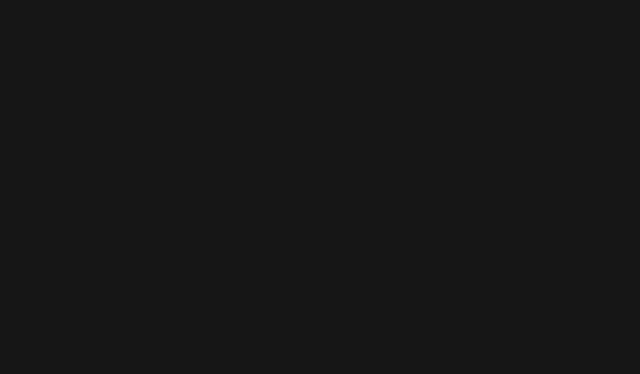
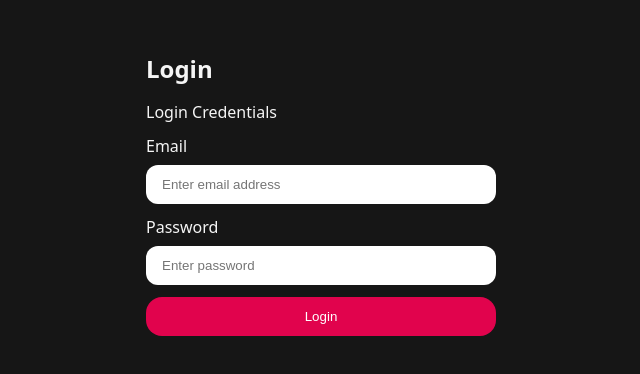
Before and after one commit to abhas-paul/hireon, a React app in the folder frontend/: page /login in a window 1280 px wide. Shown: the part 206-580 px from the top of the page, without its empty margins (319-959 px from the left). Built offline with nearby package versions, Linux system fonts and the light colour scheme; the HTML template or start-up script is replaced by a standard one.

Commit message:
feat: implement login and registration pages with routing and styles

```diff
--- a/frontend/src/App.jsx
+++ b/frontend/src/App.jsx
@@ -1,9 +1,9 @@
-
+import { RouterProvider } from "react-router";
+import { router } from "./app.routes.jsx";
 
 function App() {
   return (
-    <>
-    </>
+    <RouterProvider router={router} />
   )
 }
 
--- a/frontend/src/app.routes.jsx
+++ b/frontend/src/app.routes.jsx
@@ -1,5 +1,26 @@
-import { createBrowserRouter } from "react-router";
+import { createBrowserRouter, Navigate } from "react-router";
+import { Login, Register } from "./features/auth/pages/index.js";
 
-
-
-export const router = createBrowserRouter([])
+export const router = createBrowserRouter([
+    {
+        path: "/",
+        // Redirects users visiting the root URL straight to login
+        element: <Navigate to="/login" replace />,
+        // Catches any JS crashes in your routes so the whole app doesn't go white
+        errorElement: <div>Oops! Something went wrong.</div>,
+    },
+    {
+        path: "/login",
+        element: <Login />
+    },
+    {
+        path: "/register",
+        element: <Register />
+    },
+    {
+        path: "*",
+        // Catches typos in the URL (like /loginssss)
+        element: <Navigate to="/login" replace />
+        // Or you could show a custom 404 page: element: <NotFound />
+    }
+]);
--- /dev/null
+++ b/frontend/src/features/auth/auth.form.scss
@@ -0,0 +1,37 @@
+main {
+    min-height: 100vh;
+    width: 100%;
+
+    display: flex;
+    justify-content: center;
+    align-items: center;
+
+    .form-container{
+        min-width: 350px;
+
+        display: flex;
+        flex-direction: column;
+        gap: 1rem;
+    }
+
+    form{
+        display: flex;
+        flex-direction: column;
+        gap: 0.75rem;
+    }
+
+    .input-group{
+        display: flex;
+        flex-direction: column;
+
+        gap: 0.5rem;
+
+        input{
+            border: none;
+            outline: none;
+            padding-inline: 1rem;
+            padding-block: 0.75rem;
+            border-radius: 0.75rem;
+        }
+    }
+}
--- /dev/null
+++ b/frontend/src/features/auth/pages/Login.jsx
@@ -0,0 +1,36 @@
+import '../auth.form.scss';
+
+function Login() {
+
+    const handleSubmit = (e) => {
+        e.preventDefault()
+    }
+
+    return (
+        <main>
+            <section className="form-container">
+                <h1>Login</h1>
+
+                <form onSubmit={handleSubmit}>
+
+                    <legend className="sr-only">Login Credentials</legend>
+
+                    <div className="input-group">
+                        <label htmlFor="email">Email</label>
+                        <input type="email" id="email" name="email" placeholder="Enter email address" required />
+                    </div>
+
+                    <div className="input-group">
+                        <label htmlFor="password">Password</label>
+                        <input type="password" id="password" name="password" placeholder="Enter password" required />
+                    </div>
+
+                    <button type="submit" className="button primary-button">Login</button>
+
+                </form>
+            </section>
+        </main>
+    );
+}
+
+export default Login;
--- /dev/null
+++ b/frontend/src/features/auth/pages/Register.jsx
@@ -0,0 +1,11 @@
+import React from 'react'
+
+function Register() {
+  return (
+    <div>
+      register
+    </div>
+  )
+}
+
+export default Register
--- /dev/null
+++ b/frontend/src/features/auth/pages/index.js
@@ -0,0 +1,7 @@
+import Login from "./Login";
+import Register from "./Register";
+
+export {
+    Login,
+    Register
+}
--- a/frontend/src/style.scss
+++ b/frontend/src/style.scss
@@ -1,3 +1,5 @@
+@use "./styles/button.scss";
+
 * {
     margin: 0%;
     padding: 0%;
@@ -9,4 +11,17 @@
 #root {
     width: 100%;
     background-color: #161616;
+    color: whitesmoke;
+    font-family:
+        system-ui,
+        -apple-system,
+        BlinkMacSystemFont,
+        "Segoe UI",
+        Roboto,
+        Oxygen,
+        Ubuntu,
+        Cantarell,
+        "Open Sans",
+        "Helvetica Neue",
+        sans-serif;
 }
--- /dev/null
+++ b/frontend/src/styles/button.scss
@@ -0,0 +1,13 @@
+.button {
+    border: none;
+    outline: none;
+    padding-inline: 1.5rem;
+    padding-block: 0.75rem;
+    border-radius: 1rem;
+}
+
+.primary-button {
+    background-color: #e1034d;
+    color: white;
+    cursor: pointer;
+}
```
